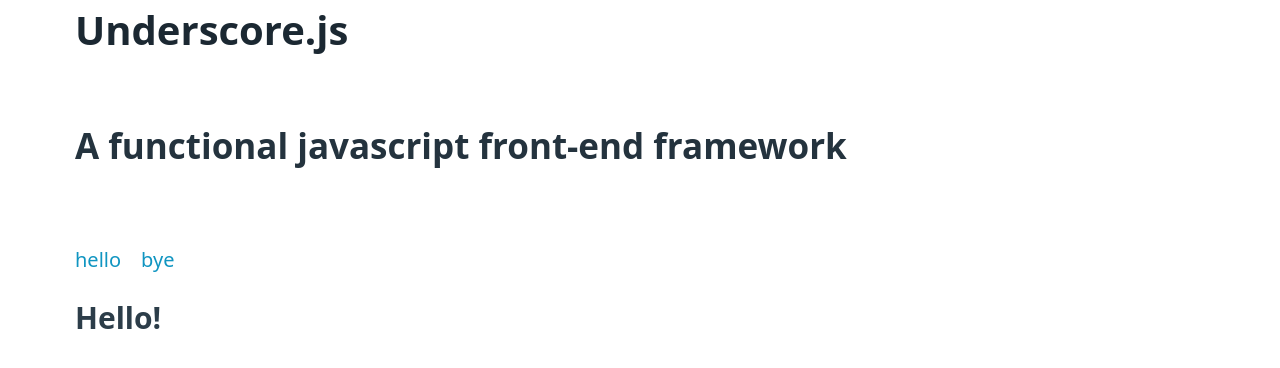
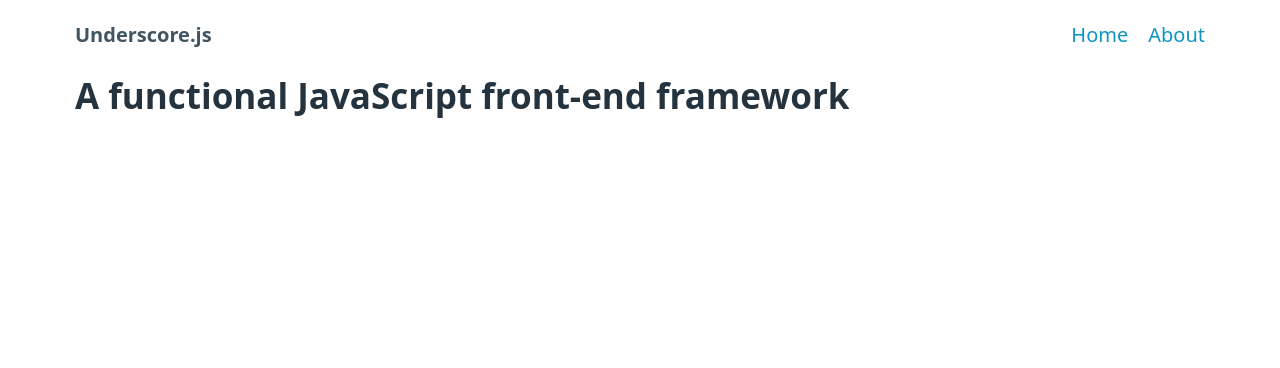
Before and after one commit to darrigu/underscore.js, a plain HTML site: page index.html in a window 1280 px wide. Drawn offline with nearby package versions, Linux system fonts and the light colour scheme.

Commit message:
refactor: tags & remove _text

```diff
--- a/index.html
+++ b/index.html
@@ -8,8 +8,44 @@
 </head>
 
 <body>
-  <div id="entry"></div>
+  <div id="entry" class="container"></div>
   <script src="underscore.js"></script>
+  <script>
+    function _navbar() {
+      return _nav(
+        _ul(
+          _li(_strong('Underscore.js'))
+        ),
+        _ul(
+          _li(_a('Home')._att({href: '#'})),
+          _li(_a('About')._att({href: '#/about'})),
+        )
+      )
+    }
+
+    window.onload = () => {
+      const _app =
+        _router({
+          '/':
+            _div(
+              _navbar(),
+              _h2("A functional JavaScript front-end framework"),
+            ),
+          '/about':
+            _div(
+              _navbar(),
+              _h2("About Underscore.js..."),
+            ),
+          '/404':
+            _div(
+              _h1("404 Page Not Found"),
+              _a('Return to Home')._att({href: '#'})
+            )
+        })
+
+      entry.appendChild(_app)
+    }
+  </script>
 </body>
 
 </html>
--- a/underscore.js
+++ b/underscore.js
@@ -1,10 +1,15 @@
 function _(name, ...children) {
   const result = document.createElement(name)
 
-  for (const child of children)
+  for (const child of children) {
+    if (typeof (child) === 'string')
+      result.appendChild(document.createTextNode(child))
+    else
       result.appendChild(child)
+  }
 
-  result._att = function(name, value) {
+  result._att = function(atts) {
+    for (const [name, value] of Object.entries(atts))
       this.setAttribute(name, value)
     return this
   }
@@ -17,91 +22,43 @@
   return result
 }
 
-function _text(s) {
-  return document.createTextNode(s)
+const MUNDANE_TAGS = ['canvas', 'h1', 'h2', 'h3', 'p', 'a', 'div', 'span', 'nav', 'ul', 'li', 'strong']
+for (let tagName of MUNDANE_TAGS)
+  window['_' + tagName] = (...children) => _(tagName, ...children)
+
+function _img(src) {
+  return _('src')._att({ src })
 }
 
-function _h1(...children) {
-  return _('h1', ...children)
+function _input(type) {
+  return _('input')._att({ type });
 }
 
-function _h2(...children) {
-  return _('h2', ...children)
+function _router(routes) {
+  let _result = _div()
+
+  function syncHash() {
+    let hashLocation = document.location.hash.split('#')[1]
+    if (!hashLocation)
+      hashLocation = '/'
+
+    if (!(hashLocation in routes)) {
+      const route404 = '/404'
+      console.assert(route404 in routes)
+      hashLocation = route404
     }
 
-function _h3(...children) {
-  return _('h3', ...children)
+    while (_result.firstChild)
+      _result.removeChild(_result.lastChild)
+
+    _result.appendChild(routes[hashLocation])
+
+    return _result;
   }
 
-function _p(...children) {
-  return _('p', ...children)
+  syncHash()
+
+  window.addEventListener("hashchange", syncHash);
+
+  return _result
 }
-
-function _a(...children) {
-  return _('a', ...children)
-}
-
-function _div(...children) {
-  return _('div', ...children)
-}
-
-function _img(src) {
-  return _('img')._att("src", src)
-}
-
-function _nav(...children) {
-  return _('nav', ...children);
-}
-
-function _ul(...children) {
-  return _('ul', ...children);
-}
-
-function _li(...children) {
-  return _('li', ...children);
-}
-
-function _tab_switcher(names, choose) {
-  return _nav(
-    _ul(
-      ...names.map((name, index) => {
-        return _li(
-          _a(_text(name))
-            ._att('href', '#')
-            ._onclick(() => choose(index))
-        )._att('class', 'tab')
-      })
-    )
-  )
-}
-
-function _tabs(ts) {
-  const names = Object.keys(ts)
-  const tags = names.map(name => ts[name])
-
-  console.assert(tags.length > 0)
-
-  let currentTab = 0;
-  const _tab_slot = _div(tags[currentTab])
-
-  return _div(
-    _tab_switcher(Object.keys(ts), index => {
-      _tab_slot.removeChild(tags[currentTab])
-      _tab_slot.appendChild(tags[index])
-      currentTab = index
-    })._att('class', 'tab-switcher'),
-    _tab_slot
-  )
-}
-
-window.onload = () => {
-  entry.appendChild(
-    _div(
-      _h1(_text("Underscore.js")),
-      _h2(_text("A functional javascript front-end framework")),
-      _tabs({
-        hello: _h3(_text("Hello!")),
-        bye: _h3(_text("Bye!")),
-      }),
-    )._att('class', 'container'))
-}
```
Lines whose indentation alone changed are shown as unchanged.
